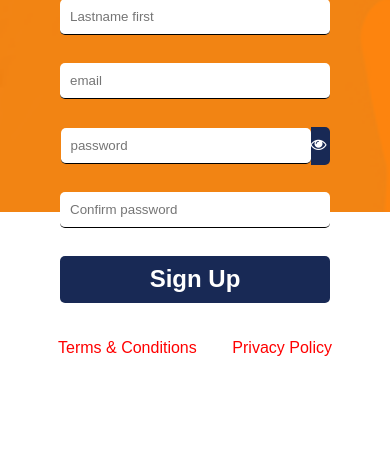
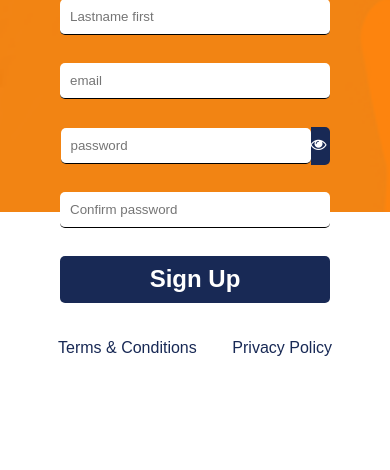
Before and after one commit to rammyblog/kymopoleia, a PHP site: page /signup.html in a window 390 px wide. Shown: the part 632-1102 px from the top of the page. Run offline with PHP 8.4, Linux system fonts and the light colour scheme.

Commit message:
Update style.css
Updated by changing the color of <a> to blue

```diff
--- a/style.css
+++ b/style.css
@@ -194,7 +194,7 @@ footer{
     }
     .content a{
         text-decoration: none;
-        color: red;
+        color: #182955;
     }
     .center #link{
         color: white;
@@ -267,7 +267,7 @@ footer{
     }
     .content a{
         text-decoration: none;
-        color: red;
+        color:#182955;
     }
     .center #link{
         color: white;
```
